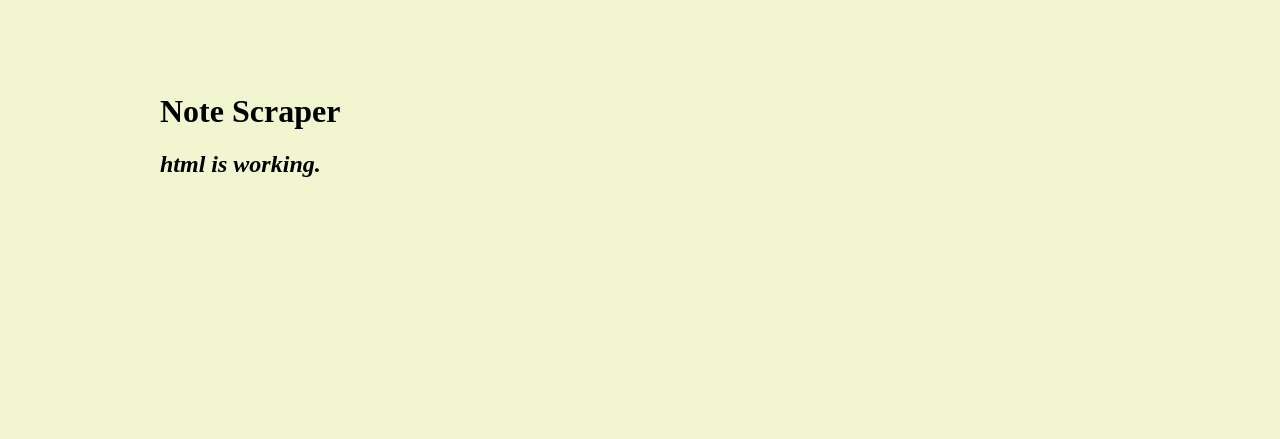
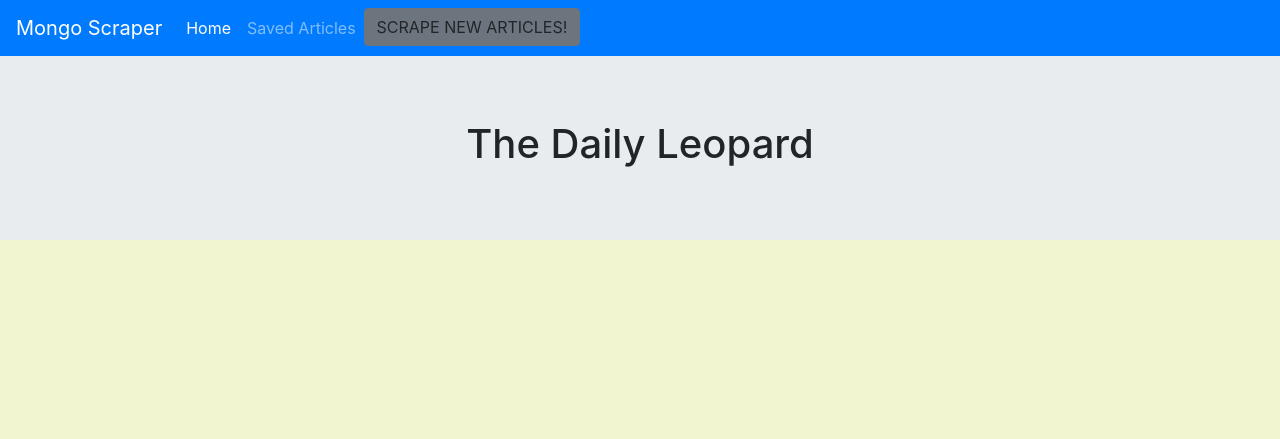
Before and after one commit to jsf5077/TheDailyInfo, a Node server app: page / in a window 1280 px wide. Shown: the top 439 px of the page. After the commit the page ends 240 px from the top, so only its background shows below. Run offline with Node 20, Linux system fonts and the light colour scheme; data that the repository does not hold is empty; some libraries are stand-ins or nearby versions.

Commit message:
updates to the scraper and what gets scraped. Updates to the handlebars with bootstrap library

```diff
--- a/package.json
+++ b/package.json
@@ -16,6 +16,7 @@
     "express": "^4.16.3",
     "express-handlebars": "^3.1.0",
     "mongoose": "^5.3.16",
-    "morgan": "^1.9.1"
+    "morgan": "^1.9.1",
+    "nodemon": "^1.19.1"
   }
 }
--- a/public/app.js
+++ b/public/app.js
@@ -3,21 +3,22 @@ $.getJSON("/articles", function(data) {
     // For each one
     for (var i = 0; i < data.length; i++) {
       // Display the apropos information on the page
-      $("#articles").append("<p data-id='" + data[i]._id + "'><a href='"+data[i].link+"' target='_blank'>"+ data[i].title + "</a></p>");
+    //   $("#articles").append("<p data-id='" + data[i]._id + "'><a href='"+data[i].link+"' target='_blank'>"+ data[i].title + "</a></p>");
+      $("#articles").append("<div class='card' style'width: 18rem;'> <img src='" + data[i].img + "' class='card-img-top' alt='img'><div class='card-body'><h5 data-id='" + data[i]._id + "' class='card-text'>" + data[i].title + "</h5><br><p class='mb-0'><strong>" + data[i].author + "</strong></p><p class='mb-0'>" + data[i].date + "</p></br><div = class''><a href='" + data[i].link + "' target='_blank' class='btn btn-primary btn-block'>checkout the article</a></div></div></div>");
     }
   });
 
-//   <div class="card" style="width: 18rem;">
-//   <img src="..." class="card-img-top" alt="...">
-//   <div class="card-body">
-//     <h5 class="card-title">Card title</h5>
-//     <p class="card-text">Some quick example text to build on the card title and make up the bulk of the card's content.</p>
-//     <a href="#" class="btn btn-primary">Go somewhere</a>
+//   <div class='card' style'"width: 18rem;'>
+//  // <img src="..." class="card-img-top" alt="...">
+//   //<div class="card-body">
+//   //<h5 class="card-title">Card title</h5>
+//   //<p class="card-text">Some quick example text to build on the card title and make up the bulk of the card's content.</p>
+//   //<a href="#" class="btn btn-primary">Go somewhere</a>
 //   </div>
 // </div>
 
   // Whenever someone clicks a p tag
-  $(document).on("click", "p", function() {
+  $(document).on("click", "h5", function() {
     // Empty the notes from the note section
     $("#notes").empty();
     // Save the id from the p tag
@@ -31,14 +32,20 @@ $.getJSON("/articles", function(data) {
       // With that done, add the note information to the page
       .then(function(data) {
         console.log(data);
+        $("#notes").append("<div class='card container'id='subNotes'>");
+        $("#subNotes").append("<div class='form-group'>");
         // The title of the article
-        $("#notes").append("<h2>" + data.title + "</h2>");
+        $("#subNotes").append("<h2>" + data.title + "</h2>");
+        $("#subNotes").append("<label for='sel1'>Title:</label>");
         // An input to enter a new title
-        $("#notes").append("<input id='titleinput' name='title' >");
+        $("#subNotes").append("<input id='titleinput' name='title' class='form-control'>");
+        $("#subNotes").append("<label for='sel1'>body:</label>");
         // A textarea to add a new note body
-        $("#notes").append("<textarea id='bodyinput' name='body'></textarea>");
+        $("#subNotes").append("<textarea id='bodyinput' name='body' class='form-control'></textarea>");
         // A button to submit a new note, with the id of the article saved to it
-        $("#notes").append("<button data-id='" + data._id + "' id='savenote'>Save Note</button>");
+        $("#subNotes").append("<button class='btn btn-primary mt-2 mb-2' data-id='" + data._id + "' id='savenote'>Save Note</button>");
+        $("#subNotes").append("</div>");
+        $("#notes").append("</div>");
 
         // If there's a note in the article
         if (data.note) {
--- a/server.js
+++ b/server.js
@@ -34,16 +34,15 @@ app.use(express.static("public"));
 
 // Connect to the Mongo DB
 mongoose.connect("mongodb://localhost/theDailyLeopard", { useNewUrlParser: true });
-// mongoose.connect("mongodb://localhost/unit18Populater", { useNewUrlParser: true });
 
 // Routes
 app.get("/", (req, res) => {
-  // res.send("This is the main page");
+
   db.Article.find({})
       .then(function(Article) {
-          // res.json(dbArticle);
+
           console.log(Article);
-          // console.log(res);
+
           res.render("body", {
               Article: Article
           });
@@ -54,38 +53,42 @@ app.get("/", (req, res) => {
 
   })
 
-// A GET route for scraping the echoJS website
+// A GET route for scraping the website
 app.get("/scrape", function(req, res) {
   // First, we grab the body of the html with axios
   axios.get("https://worldanimalnews.com").then(function(response) {
-    // axios.get("http://www.echojs.com/").then(function(response) {
     // Then, we load that into cheerio and save it to $ for a shorthand selector
     var $ = cheerio.load(response.data);
+    var result = {};
 
-    // Now, we grab every h2 within an article tag, and do the following:
     $(".td_module_3").each(function(i, element) {
-      // Save an empty result object
-      var result = {};
 
-      // Add the text and href of every link, and save them as properties of the result object
-      // result.title = $(this)
-      //   .children("a")
-      //   .text();
       result.title = $(element)
         .find(".entry-title")
         .children()
         .attr("title");
 
-        result.link = $(element)
+      result.link = $(element)
         .find(".entry-title")
         .children()
         .attr("href");
 
-        // $(".entry-wrap").each((i, element) => {
+        result.img = $(element)
+        .find("a")
+        .children("img")
+        .attr("src");
 
-        //   var title = $(element).find(".entry-title").text().trim();
-        //   var link = $(element).find(".entry-title").children().attr("href");
-        //   var summary = $(element).find(".entry-content").text().trim();
+        result.author = $(element)
+        .find(".td-post-author-name")
+        .children("a")
+        .text()
+        .trim();
+
+        result.date = $(element)
+        .find(".td-post-date")
+        .children("time")
+        .text()
+        .trim();
 
       // Create a new Article using the `result` object built from scraping
       db.Article.create(result)
@@ -104,40 +107,8 @@ app.get("/scrape", function(req, res) {
   });
 });
 
-// Scrapes the site for articles
-// app.get("/scrape", (req, res) => {
-//     axios.get("https://worldanimalnews.com").then((response) => {
-//         var $ = cheerio.load(response.data)
-
-//         $(".td_module_3").each((i, element) => {
-
-//             // var title = $(element).find(".entry-title").text().trim();
-//             var link = $(element).find(".entry-title").children().attr("href");
-//             // var summary = $(element).find(".entry-content").text().trim();
-
-//             db.Article.create({
-//                 // title:title,
-//                 link:link,
-//                 // summary:summary
-//             },
-//             (err, insert) => {
-//                 if (err) {
-//                     console.log(err);
-//                 }
-//                 else {
-//                     console.log(insert);
-//                 }
-//             })
-
-//         })
-//     })
-
-//     res.send("Got the articles!");
-// })
-
 // Route for getting all Articles from the db
 app.get("/articles", function(req, res) {
-  // TODO: Finish the route so it grabs all of the articles
   db.Article.find({})
     .then(function(dbArticle) {
       res.json(dbArticle);
--- a/views/body.handlebars
+++ b/views/body.handlebars
@@ -1,9 +1,38 @@
+<div >
+  <nav class="navbar navbar-expand-lg navbar-dark bg-primary">
+  <a class="navbar-brand" href="/">Mongo Scraper</a>
+  <button class="navbar-toggler" data-toggle="collapse" data-target="#navbarColor01" aria-controls="navbarColor01" aria-expanded="false"
+    aria-label="Toggle navigation">
+    <span class="navbar-toggler-icon"></span>
+  </button>
 
-<div id="wrapper">
-      <h1>Note Scraper</h1>
-      <h2><i>html is working.</i></h2>
-      <div id="articles"></div>
-      <div id="notes"></div>
+  <div class="collapse navbar-collapse" id="navbarColor01">
+    <ul class="navbar-nav mr-auto">
+      <li class="nav-item active">
+        <a class="nav-link" href="/">Home
+          <span class="sr-only">(current)</span>
+        </a>
+      </li>
+      <li class="nav-item">
+        <a class="nav-link" href="/saved">Saved Articles</a>
+      </li>
+      <li class="nav-item">
+        <a class="btn btn-secondary scrape-new">SCRAPE NEW ARTICLES!</a>
+      </li>
+    </ul>
+  </div>
+</nav>
+  <div class="jumbotron jumbotron-fluid">
+    <div class="container text-center">
+      <h1>The Daily Leopard</h1>
     </div>
-    <script src="https://cdnjs.cloudflare.com/ajax/libs/jquery/3.2.1/jquery.min.js"></script>
-    <script src="app.js"></script>
+  </div>
+  <div class="container-fluid">
+    <div class="row">
+      <div id="articles" class="col-8 card-columns"></div>
+      <div id="notes" class="col-4 "></div>
+    </div>
+  </div>
+</div>
+<script src="https://cdnjs.cloudflare.com/ajax/libs/jquery/3.2.1/jquery.min.js"></script>
+<script src="app.js"></script>
--- a/views/layouts/main.handlebars
+++ b/views/layouts/main.handlebars
@@ -1,36 +1,41 @@
 <!DOCTYPE html>
 
 <html lang="en-us">
+
 <head>
   <meta charset="UTF-8">
-    <title>Scraping With Mongoose</title>
+
+  <title>The Daily Leopard</title>
+
+  {{!-- boostrap --}}
+  <link rel="stylesheet" href="https://stackpath.bootstrapcdn.com/bootstrap/4.3.1/css/bootstrap.min.css"
+    integrity="sha384-ggOyR0iXCbMQv3Xipma34MD+dH/1fQ784/j6cY/iJTQUOhcWr7x9JvoRxT2MZw1T" crossorigin="anonymous">
+
+  {{!-- Font Awesome! --}}
+
+  <script src="https://kit.fontawesome.com/b7ff529076.js"></script>
+  <link rel="stylesheet" href="https://kit-free.fontawesome.com/releases/latest/css/free.min.css" media="all">
+
+  {{!-- viewport --}}
+  <meta name="viewport" content="width=device-width, initial-scale=1.0">
+
   <style>
-      body { background-color: #F2F6D0 }
-      #wrapper {
-        width: 960px;
-        margin-left: auto;
-        margin-right: auto;
-        padding-top: 5%;
+    body {
+      background-color: #F2F6D0
     }
-      #articles {
-        display: inline-block;
-        overflow: auto;
-        width: 60%;
-        height: 700px;
-      }
-      #notes {
-        float: right;
-        width: 30%;
-      }
-      textarea, input {
+
+    textarea,
+    input {
       display: block;
       width: 100%;
       background-color: #FCF5C7;
     }
+
     input {
       height: 36px;
       font-size: 24px;
     }
+
     textarea {
       height: 200px;
       font-size: 18px;
```
Also changed, not shown: boilerplate_html_setup.html (+22 -0 lines), models/Article.js (+17 -0 lines), 1 other file. Lines whose indentation alone changed are shown as unchanged.
